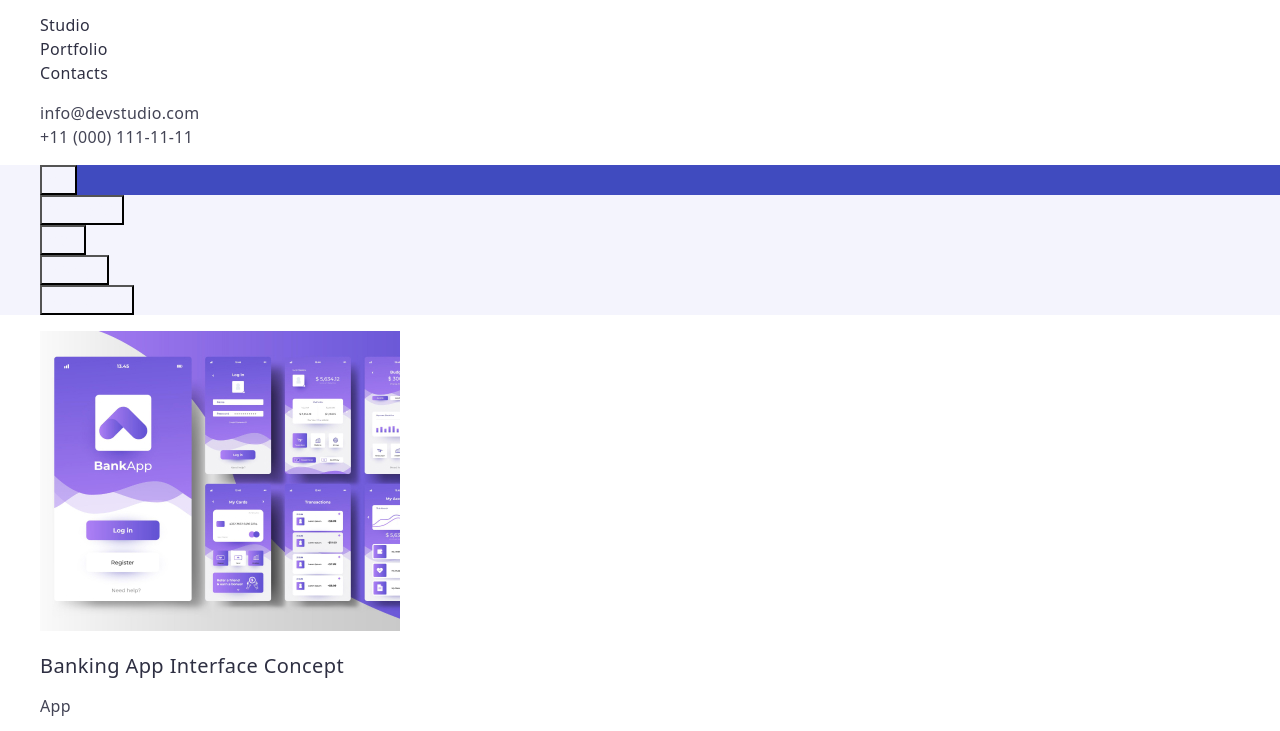
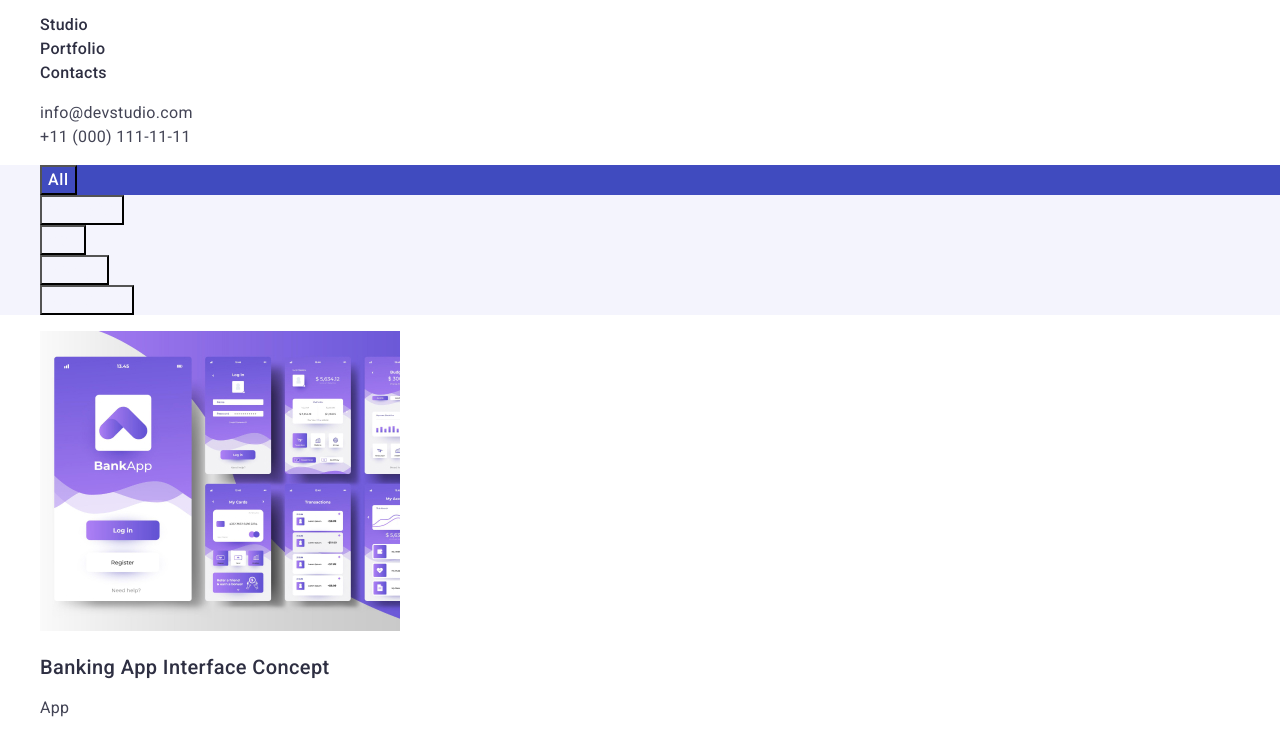
Before and after one commit to kuzma939/hw-02, a plain HTML site: page portfolio.html in a window 1280 px wide. Both pictures are taken after a click on the button "All". Shown: the part 24-755 px from the top of the page. Drawn offline with nearby package versions, Linux system fonts and the light colour scheme.

Commit message:
Update styles.css

```diff
--- a/css/styles.css
+++ b/css/styles.css
@@ -287,7 +287,7 @@ color: #ffffff
 }
 
 /*Filters*/
-.body {
+.font-family {
     font-family: "Roboto", sans-serif;
     color: #434455;
 }
@@ -314,8 +314,8 @@ background: #404BBF;
 color: #FFFFFF;
 background-color: #404BBF;
 }
-.section-filters-btn: {
-color: #FFFFF;
+.section-filters-btn:focus {
+color: #FFFFFF;
 background-color: #404BBF;
 }
 .section-list {}
```
